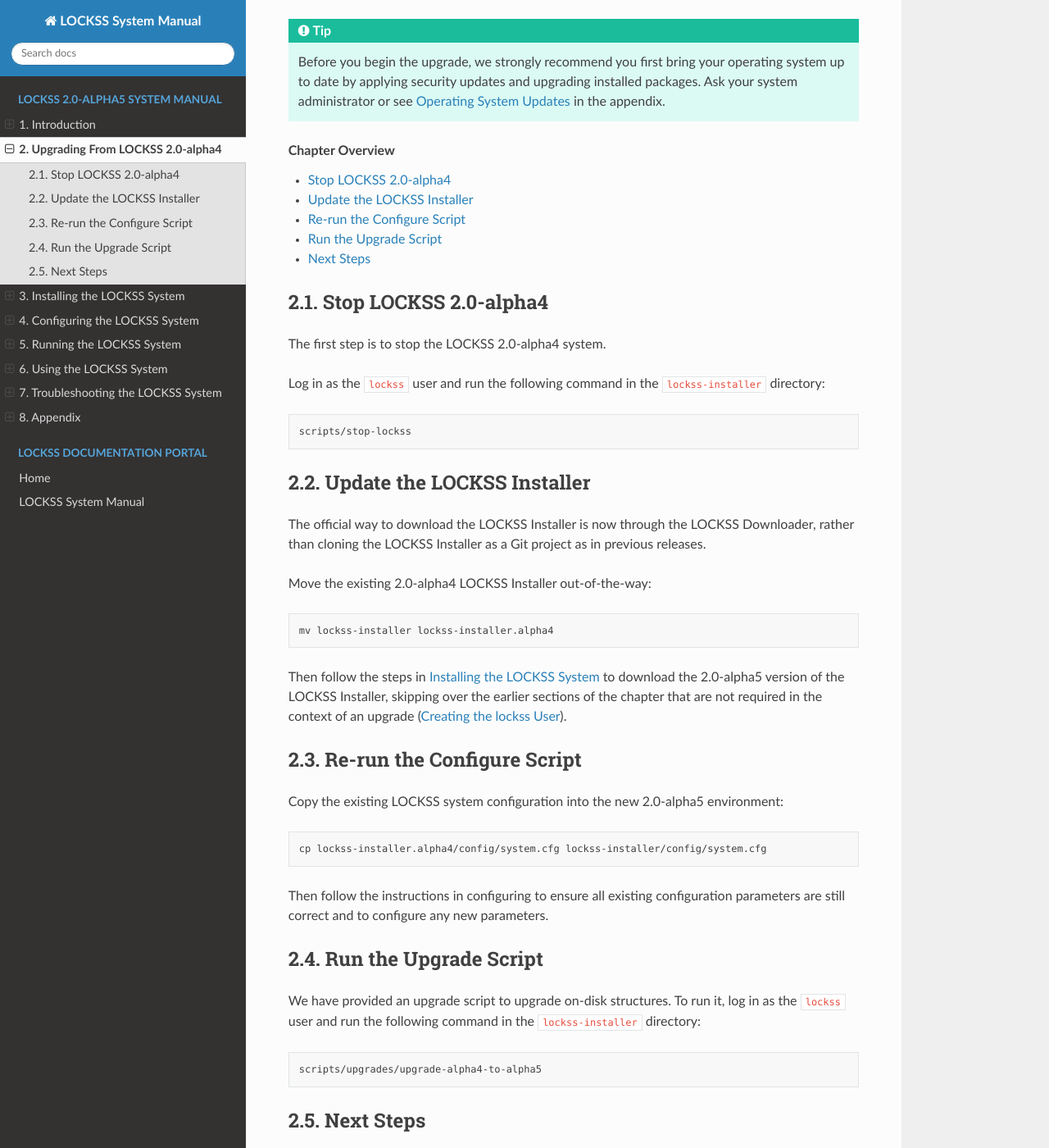
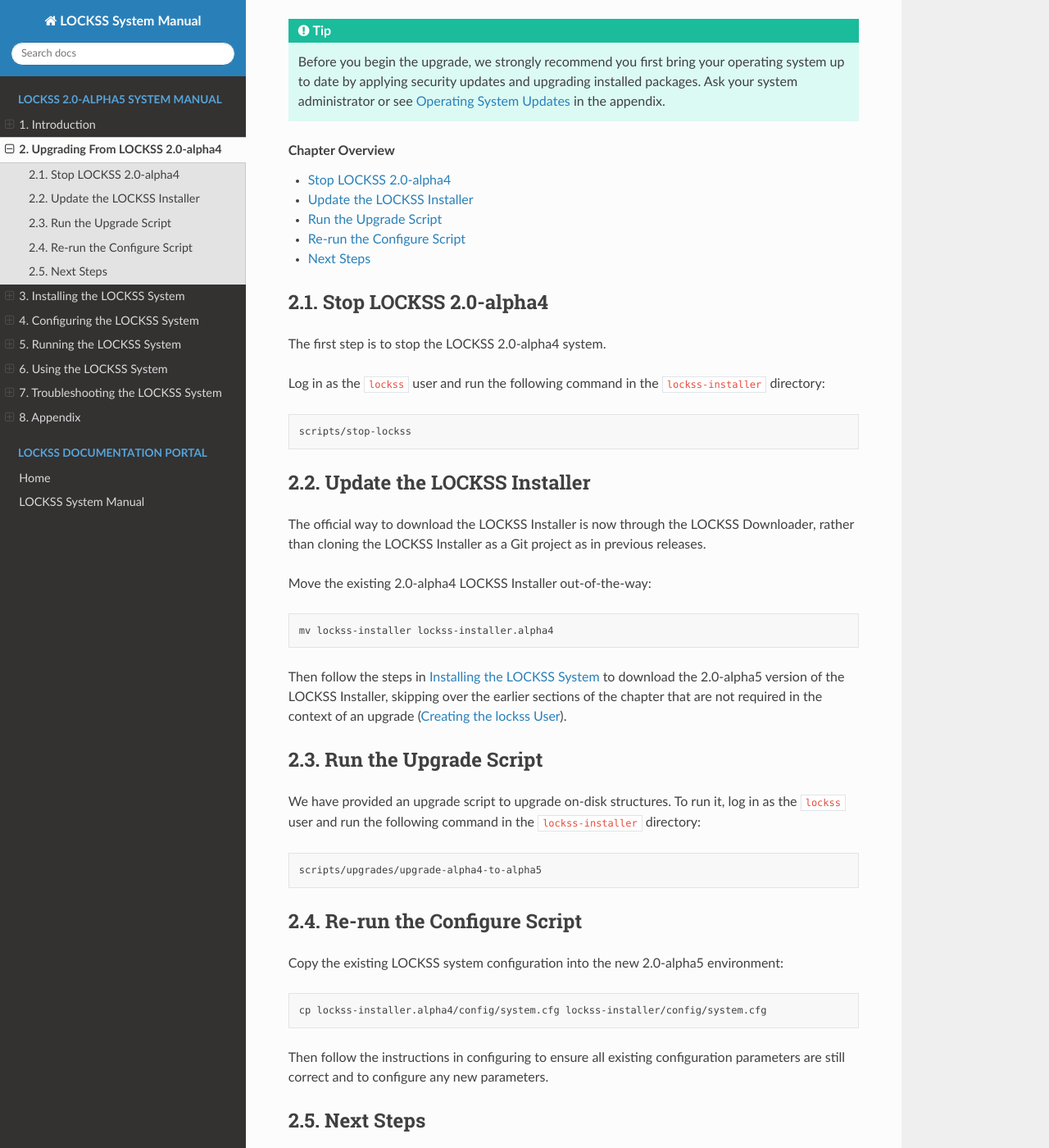
Before and after one commit to lockss/lockss-rtd-manual, a Sphinx documentation site: the page built from docs/upgrading/index.rst, in a window 1280 px wide and 1400 px high, scrolled down 405 px. Shown: the whole window at 82% size. Built offline with Sphinx 7.4.7 and the Read the Docs theme 2.0.0, drawn with Linux system fonts in a browser that asks for light colours; part of the change alters nothing that is shown.

```diff
--- a/docs/upgrading/index.rst
+++ b/docs/upgrading/index.rst
@@ -44,6 +44,16 @@ Move the existing 2.0-alpha4 LOCKSS Installer out-of-the-way:
 
 Then follow the steps in :doc:`/installing/index` to download the 2.0-alpha5 version of the LOCKSS Installer, skipping over the earlier sections of the chapter that are not required in the context of an upgrade (:doc:`/installing/user`).
 
+----------------------
+Run the Upgrade Script
+----------------------
+
+We have provided an upgrade script to upgrade on-disk structures. To run it, log in as the ``lockss`` user and run the following command in the :file:`lockss-installer` directory:
+
+.. code-block:: shell
+
+   scripts/upgrades/upgrade-alpha4-to-alpha5
+
 ---------------------------
 Re-run the Configure Script
 ---------------------------
@@ -55,16 +65,6 @@ Copy the existing LOCKSS system configuration into the new 2.0-alpha5 environmen
    cp lockss-installer.alpha4/config/system.cfg lockss-installer/config/system.cfg
 
 Then follow the instructions in :doc:`configuring` to ensure all existing configuration parameters are still correct and to configure any new parameters.
-
-----------------------
-Run the Upgrade Script
-----------------------
-
-We have provided an upgrade script to upgrade on-disk structures. To run it, log in as the ``lockss`` user and run the following command in the :file:`lockss-installer` directory:
-
-.. code-block:: shell
-
-   scripts/upgrades/upgrade-alpha4-to-alpha5
 
 ----------
 Next Steps
```
